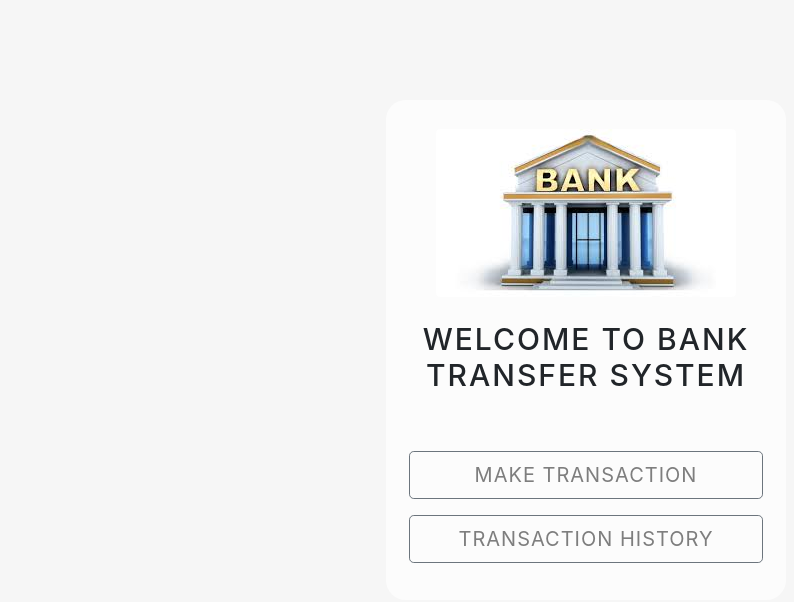
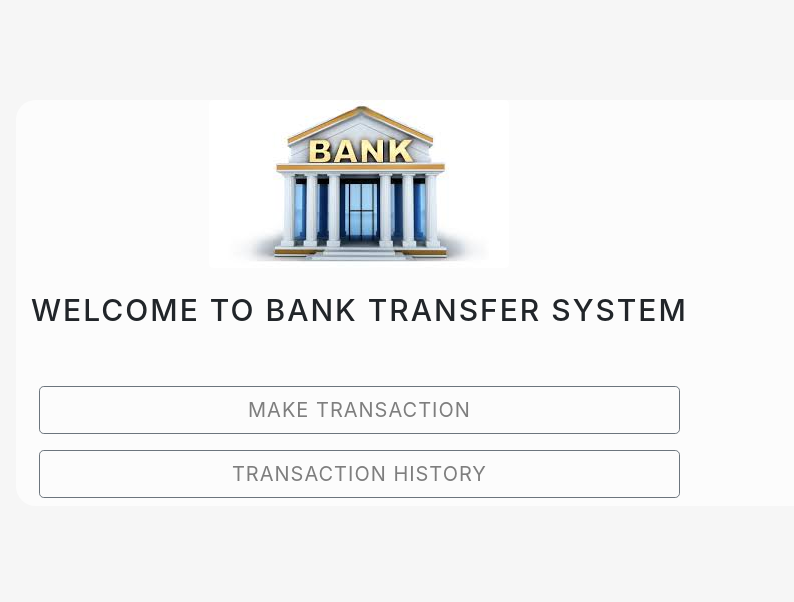
Before and after one commit to SumitBaria/bank-transfer-system-tsf, a PHP site: page /PHP/index.php in a window 1280 px wide. Shown: the part 64-666 px from the top of the page, without its empty margins (54-848 px from the left). Run offline with PHP 8.4, Linux system fonts and the light colour scheme.

Commit message:
Changing CSS file

```diff
--- a/PHP/Static/styles.css
+++ b/PHP/Static/styles.css
@@ -31,10 +31,9 @@ body {
 .container__main {
   background-color: rgba(255, 255, 255, 0.719);
   margin-top: 100px;
-  width: 400px;
-  height: 500px;
+
   display: flex;
-  /* flex-direction: column; */
+
   align-items: center !important;
   border-radius: 20px;
 }
```
Also changed, not shown: PHP/index.php (+4 -3 lines).
